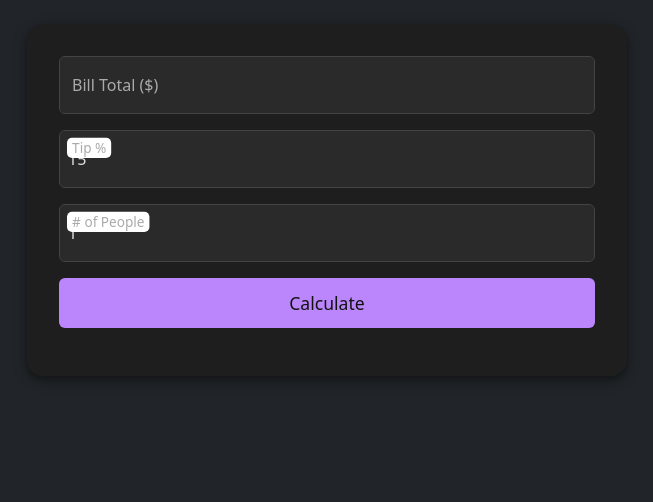
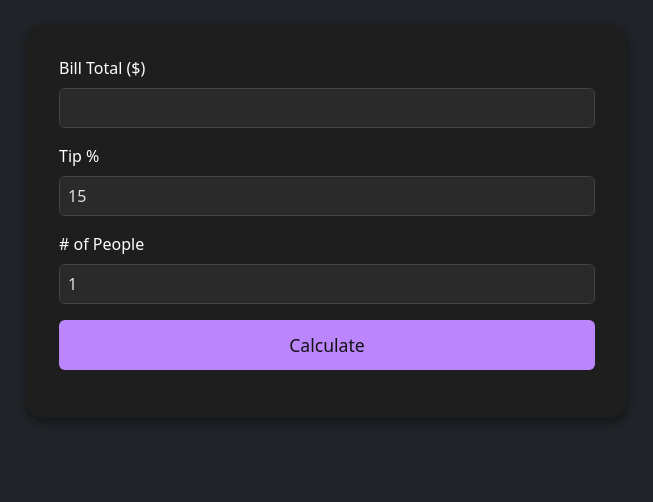
Before and after one commit to btomlinson237/newProject, a Flask app: page /tip in a window 1280 px wide. Shown: the part 198-700 px from the top of the page, without its empty margins (313-966 px from the left). Run offline with Flask 3, Linux system fonts and the light colour scheme.

Commit message:
Got rid of floating labels on forms

```diff
--- a/static/css/styles.css
+++ b/static/css/styles.css
@@ -76,3 +76,20 @@ body {
 .form-control::placeholder {
   color: transparent !important;
 }
+
+/* Match floating-label background to the card, not white */
+.form-floating > label {
+  background-color: var(--card-bg) !important;
+  padding: 0 0.25rem;          /* give the label a little breathing room */
+}
+
+/* Ensure the input itself stays dark */
+.form-floating > .form-control,
+.form-floating > .input-field {
+  background-color: var(--input-bg) !important;
+  color: var(--text-color)   !important;
+}
+
+.form-floating > .form-control::placeholder {
+  color: transparent !important;
+}
--- a/templates/tip.html
+++ b/templates/tip.html
@@ -1,22 +1,40 @@
 <!--tip.html-->
 
 {% extends 'base.html' %}
-{% block page_title %}Tip &amp; Bill Split Calculator{% endblock %}
+{% block page_title %}Tip & Bill Split Calculator{% endblock %}
 {% block content %}
 <div x-data="tipCalc()" class="form-card">
-  <div class="form-floating mb-3">
-    <input type="number" x-model.number="bill" class="form-control input-field" id="bill" placeholder=" ">
-    <label for="bill">Bill Total ($)</label>
+
+  <div class="mb-3">
+    <label for="bill" class="form-label">Bill Total ($)</label>
+    <input
+      type="number"
+      id="bill"
+      x-model.number="bill"
+      class="form-control input-field">
   </div>
-  <div class="form-floating mb-3">
-    <input type="number" x-model.number="pct" min="0" max="100" class="form-control input-field" id="pct" placeholder=" ">
-    <label for="pct">Tip %</label>
+
+  <div class="mb-3">
+    <label for="pct" class="form-label">Tip %</label>
+    <input
+      type="number"
+      id="pct"
+      x-model.number="pct"
+      min="0" max="100"
+      class="form-control input-field">
   </div>
-  <div class="form-floating mb-3">
-    <input type="number" x-model.number="people" class="form-control input-field" id="people" placeholder=" ">
-    <label for="people"># of People</label>
+
+  <div class="mb-3">
+    <label for="people" class="form-label"># of People</label>
+    <input
+      type="number"
+      id="people"
+      x-model.number="people"
+      class="form-control input-field">
   </div>
+
   <button class="btn btn-accent mb-3" @click="calculate()">Calculate</button>
+
   <template x-if="total">
     <div class="result text-start">
       <p><strong>Tip:</strong> $<span x-text="tip.toFixed(2)"></span></p>
```
Also changed, not shown: templates/bmi.html (+22 -8 lines), templates/interest.html (+26 -9 lines).
